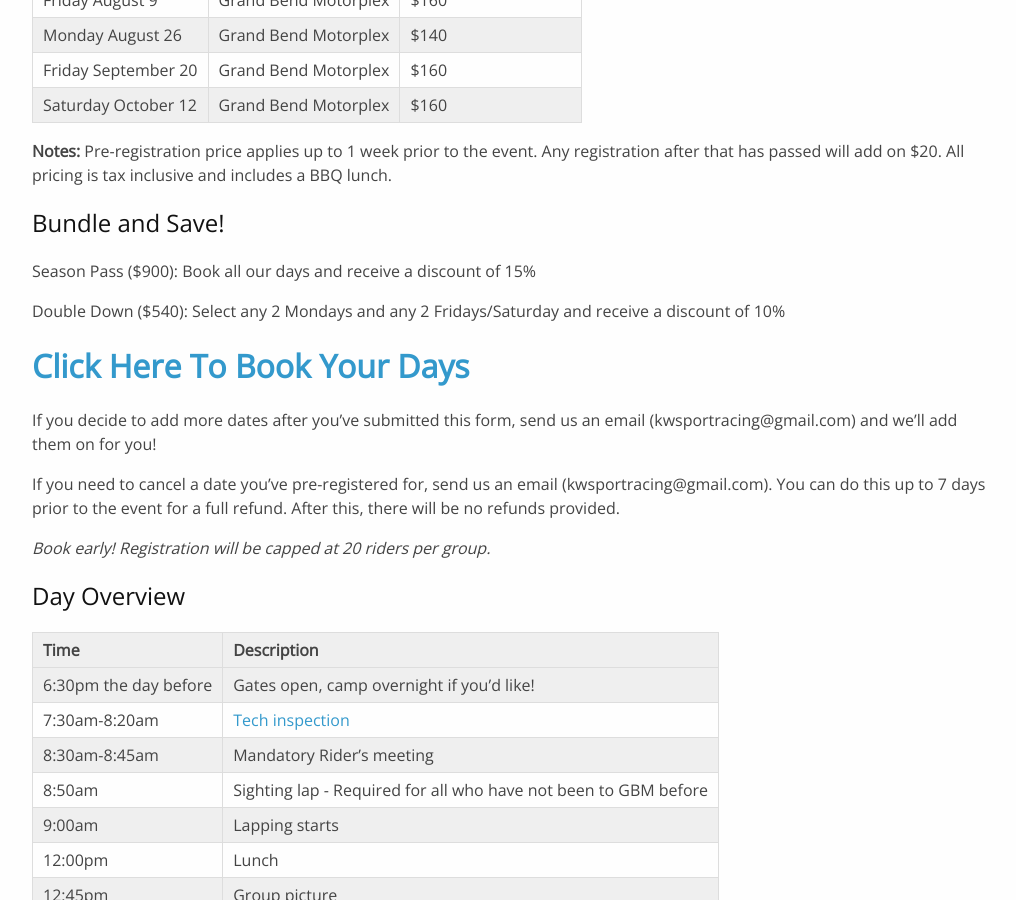
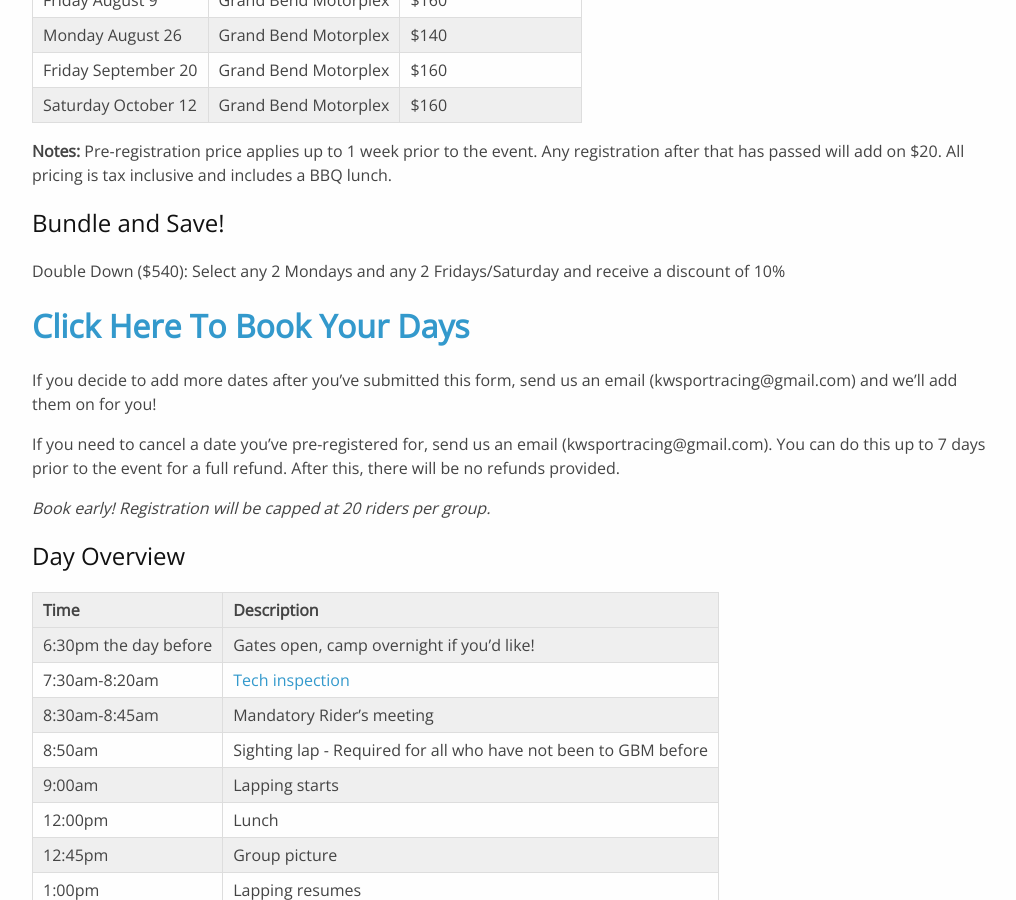
Before and after one commit to kwsportracing/site, a Jekyll site: the page built from docs/dates.md, in a window 1280 px wide and 900 px high, scrolled down 322 px. Shown: the whole window, without its empty margins (128-1144 px from the left). Built offline with Jekyll 4.4.1, drawn with Linux system fonts in a browser that asks for light colours; nearby versions of some CDN libraries.

Commit message:
Update dates.md
Removed membership as no longer purchase option

```diff
--- a/docs/dates.md
+++ b/docs/dates.md
@@ -19,8 +19,6 @@ permalink: /dates/
 **Notes:** Pre-registration price applies up to 1 week prior to the event. Any registration after that has passed will add on $20. All pricing is tax inclusive and includes a BBQ lunch.
 
 ### Bundle and Save!
-
-Season Pass ($900): Book all our days and receive a discount of 15%
 
 Double Down ($540): Select any 2 Mondays and any 2 Fridays/Saturday and receive a discount of 10%
 
```
